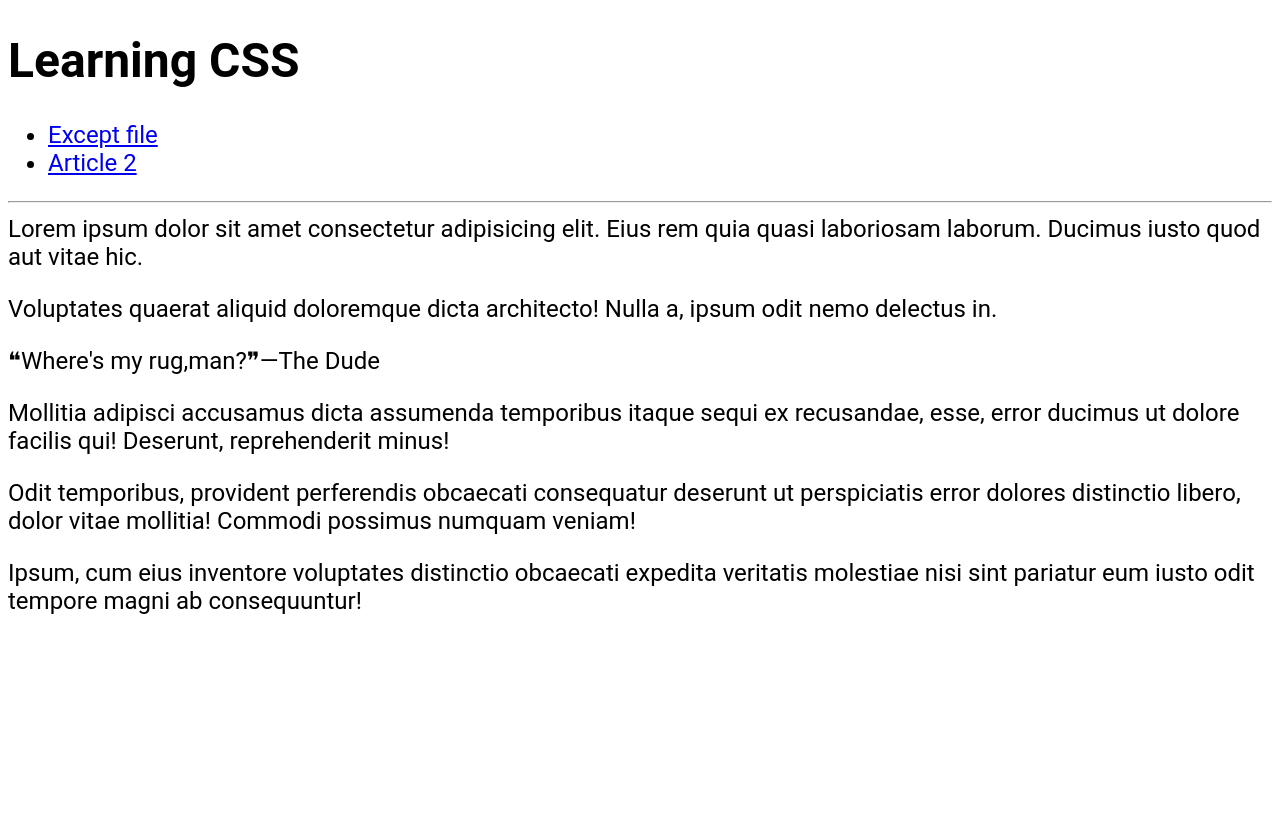
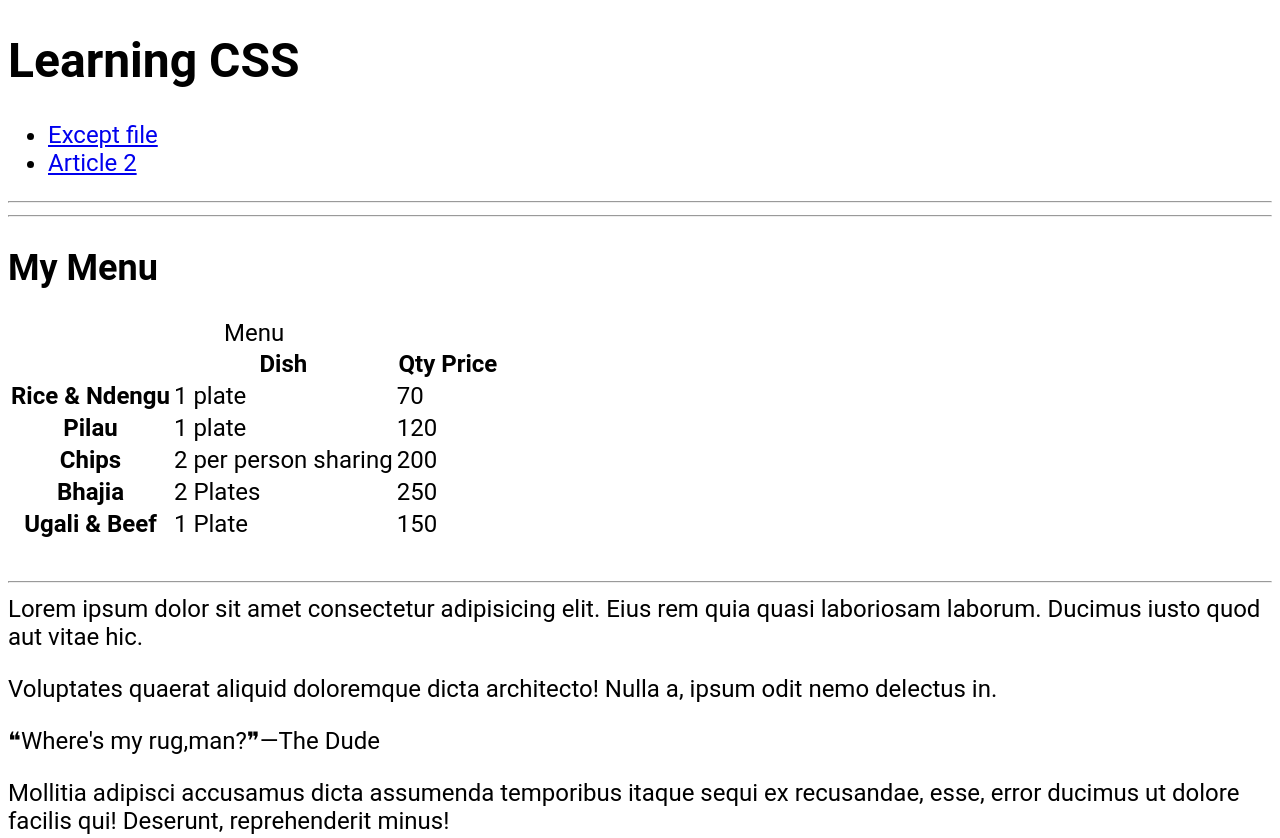
Before and after one commit to milkah123/Git-example, a plain HTML site: page index.html in a window 1280 px wide. Shown: the top 838 px of the page. Before the commit the page ends 800 px from the top, so only its background shows below. Drawn offline with Linux system fonts and the light colour scheme.

Commit message:
added index html

```diff
--- a/index.html
+++ b/index.html
@@ -77,7 +77,7 @@
 
         </form>
        </article>  -->
-      <!--  <hr>
+        <hr>
        <article id="Menu">
         <h2>My Menu</h2>
         <table>
@@ -91,8 +91,8 @@
 </tr>
             </thead>
             <tbody>
-                <tr > -->
-                   <!--  <th scope="row">Rice & Ndengu</th>
+                <tr >
+                    <th scope="row">Rice & Ndengu</th>
                      <td>1 plate</td>
                     <td><Ksh class="70">70</Ksh></td>
                 </tr>
@@ -120,7 +120,7 @@
         </table>
         <br>
         <hr>
-       </article>  -->
+       </article>
 
        <section class="columns">
        <p>Lorem ipsum dolor sit amet consectetur adipisicing elit. Eius rem quia quasi laboriosam laborum. Ducimus iusto quod aut vitae hic.</p>
```
